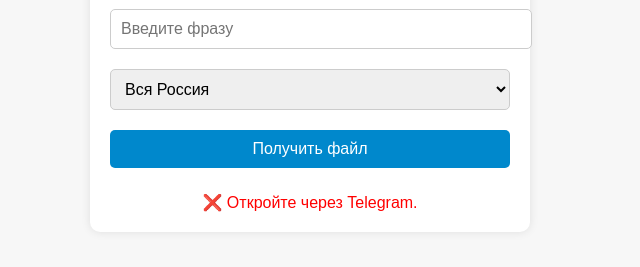
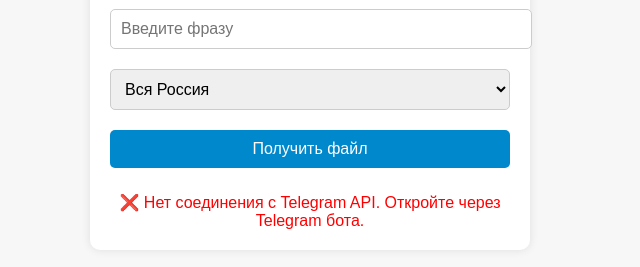
Before and after one commit to Dmitry-Ermilov/collecting_semantic_core, a plain HTML site: page index.html in a window 1280 px wide. Shown: the part 109-376 px from the top of the page, without its empty margins (330-970 px from the left). Drawn offline with Linux system fonts and the light colour scheme.

Commit message:
Update index.html

```diff
--- a/index.html
+++ b/index.html
@@ -25,7 +25,6 @@
       <option value="3">Новосибирск</option>
       <option value="4">Екатеринбург</option>
       <option value="5">Казань</option>
-      <!-- Можно добавить другие регионы с их ID из Wordstat -->
     </select>
 
     <button id="sendDataBtn">Получить файл</button>
@@ -33,20 +32,23 @@
   </div>
 
   <script>
+    // Инициализация Telegram WebApp
     const tg = window.Telegram?.WebApp;
     const statusDiv = document.getElementById("status");
     const phraseInput = document.getElementById("phraseInput");
     const regionSelect = document.getElementById("regionSelect");
     const sendBtn = document.getElementById("sendDataBtn");
 
-    if (tg) {
+    if (!tg) {
+      // Если открыт вне Telegram
+      statusDiv.style.color = "red";
+      statusDiv.textContent = "❌ Нет соединения с Telegram API. Откройте через Telegram бота.";
+      sendBtn.disabled = true; // блокируем кнопку
+    } else {
+      // Если WebApp в Telegram
       tg.expand();
       statusDiv.style.color = "green";
       statusDiv.textContent = "✅ WebApp API доступен!";
-    } else {
-      statusDiv.style.color = "red";
-      statusDiv.textContent = "❌ Откройте через Telegram.";
-    }
 
       sendBtn.addEventListener("click", function() {
         const phrase = phraseInput.value.trim();
@@ -58,16 +60,13 @@
           return;
         }
 
-      if (!tg) {
-        statusDiv.style.color = "red";
-        statusDiv.textContent = "❌ Нет соединения с Telegram API.";
-        return;
-      }
+        // Отправка данных боту
+        tg.sendData(JSON.stringify({ phrase, region }));
 
-      tg.sendData(JSON.stringify({ phrase, region }));
         statusDiv.style.color = "blue";
         statusDiv.textContent = "📨 Данные отправлены... ждём ответ бота!";
       });
+    }
   </script>
 </body>
 </html>
```
Lines whose indentation alone changed are shown as unchanged.
